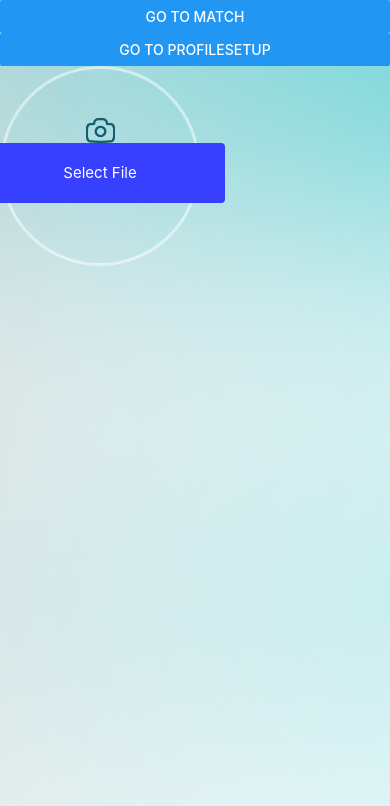
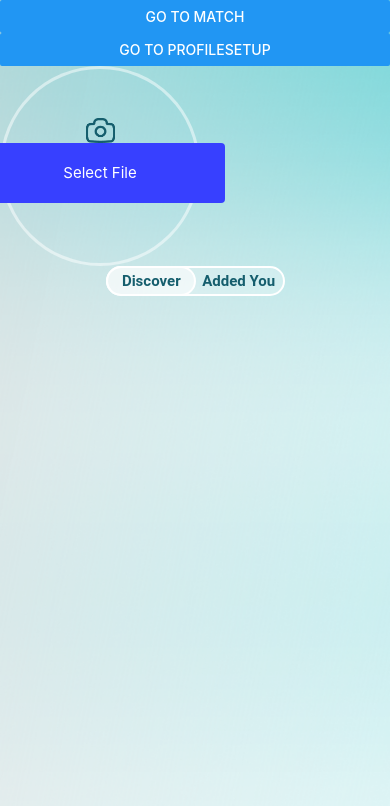
Before and after one commit to SeeYouCU/SeeYouCU-Frontend, a React Native app: screen /Home in a window 390 px wide. Shown: the top 806 px of the page. Built offline with nearby package versions, Linux system fonts and the light colour scheme.

Commit message:
ToggleSwitch
Done w/ transition + props

```diff
--- /dev/null
+++ b/components/ToggleSwitch.js
@@ -0,0 +1,101 @@
+import * as React from 'react';
+import {
+  StyleSheet,
+  View,
+  Text,
+  Animated,
+  TouchableOpacity,
+  SafeAreaView,
+} from 'react-native';
+import {useState, useEffect, useRef} from 'react';
+
+const ToggleSwitch = props => {
+  const [active, setActive] = useState(false);
+  let transformX = useRef(new Animated.Value(0)).current;
+
+  useEffect(() => {
+    if (active) {
+      Animated.timing(transformX, {
+        toValue: 1,
+        duration: 300,
+        useNativeDriver: true,
+      }).start();
+    } else {
+      Animated.timing(transformX, {
+        toValue: 0,
+        duration: 300,
+        useNativeDriver: true,
+      }).start();
+    }
+  }, [active]);
+
+  const rotationX = transformX.interpolate({
+    inputRange: [0, 1],
+    outputRange: [1, 90],
+  });
+
+  return (
+    <SafeAreaView
+      style={{
+        flex: 1,
+        alignItems: 'center',
+      }}>
+      <View
+        style={{
+          flexDirection: 'row',
+          position: 'relative',
+          height: 30,
+          width: 179,
+          borderRadius: 40,
+          borderWidth: 2,
+          borderColor: 'rgba(255, 255, 255, 1)',
+          backgroundColor: 'rgba(255, 255, 255, 0.25)',
+        }}>
+        <Animated.View
+          style={{
+            position: 'absolute',
+            height: 30,
+            left: -3,
+            bottom: -2,
+            borderRadius: 40,
+            width: 90,
+            borderWidth: 2,
+            borderColor: 'rgba(255, 255, 255, 1)',
+            transform: [
+              {
+                translateX: rotationX,
+              },
+            ],
+            backgroundColor: 'rgba(255, 255, 255, 0.6)',
+          }}></Animated.View>
+        <TouchableOpacity
+          style={styles.clickStyle}
+          onPress={() => setActive(false)}>
+          <Text style={styles.text}>{props.leftTitle}</Text>
+        </TouchableOpacity>
+        <TouchableOpacity
+          style={styles.clickStyle}
+          onPress={() => setActive(true)}>
+          <Text style={styles.text}>{props.rightTitle}</Text>
+        </TouchableOpacity>
+      </View>
+    </SafeAreaView>
+  );
+};
+
+const styles = StyleSheet.create({
+  clickStyle: {
+    flex: 1,
+    justifyContent: 'center',
+    alignItems: 'center',
+  },
+  text: {
+    fontFamily: 'Roboto',
+    fontSize: 15,
+    color: '#155E6D',
+    fontWeight: 'bold',
+  },
+  insideRect: {},
+});
+
+export default ToggleSwitch;
--- a/routes/Home.js
+++ b/routes/Home.js
@@ -1,6 +1,7 @@
 import * as React from 'react';
 import {Button, Dimensions, StyleSheet, ImageBackground} from 'react-native';
 import UploadProfilePic from '../components/UploadProfilePic';
+import ToggleSwitch from '../components/ToggleSwitch';
 
 export default function Home({navigation}) {
   return (
@@ -16,6 +17,7 @@ export default function Home({navigation}) {
         onPress={() => navigation.navigate('ProfileSetup')}
       />
       <UploadProfilePic />
+      <ToggleSwitch rightTitle="Added You" leftTitle="Discover"></ToggleSwitch>
     </ImageBackground>
   );
 }
```
